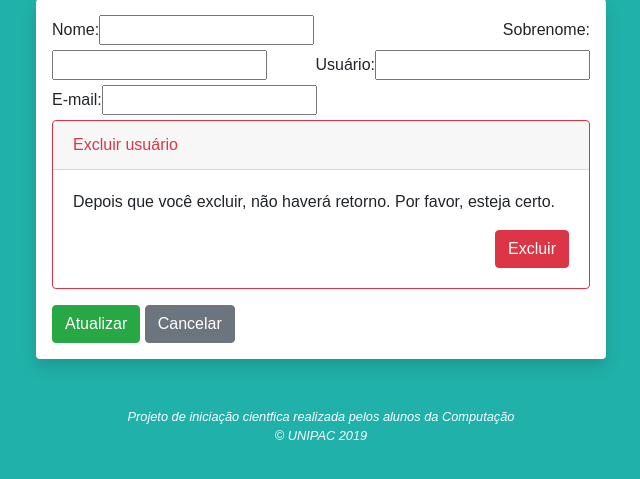
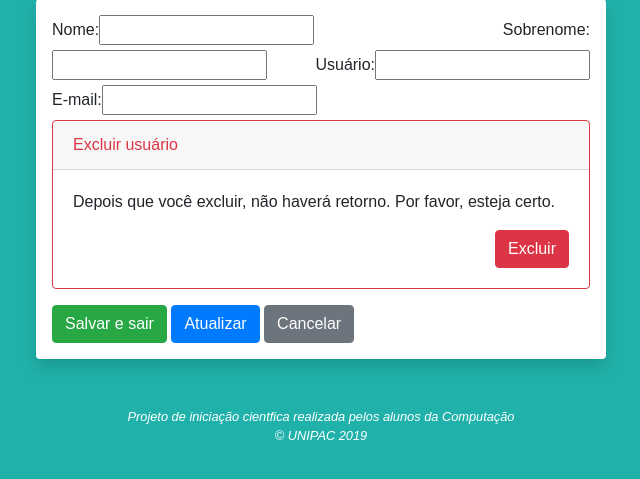
Before and after one commit to hemilioaraujo/portal_ensino, a Django app: template portal_ensino/usuarios/templates/atualizar_usuario.html in a window 1280 px wide. Shown: the part 89-568 px from the top of the page, without its empty margins (319-959 px from the left). Run offline with Django 3.2, Linux system fonts and the light colour scheme; the template is opened without the code that fills it: values that come from a table or form of the project are taken from there, others are empty; parts of the project's set-up code (start-up, migrations or seed data) failed here and were passed over; some libraries are stand-ins or nearby versions; some web fonts are replaced.

Commit message:
Adicionar botao de salvar

```diff
--- a/portal_ensino/usuarios/templates/atualizar_usuario.html
+++ b/portal_ensino/usuarios/templates/atualizar_usuario.html
@@ -27,7 +27,8 @@
                             <a href="{% url 'deletar_usuario' user.id %}" class="btn btn-danger float-right" style="max-width: 18rem;">Excluir</a>
                         </div>
                     </div>
-                    <button type="submit" class="btn btn-success">Atualizar</button>
+                    <input type="submit" class="btn btn-success" name="save" value="Salvar e sair"/>
+                    <button type="submit" class="btn btn-primary">Atualizar</button>
                     <input type="submit" class="btn btn-secondary" name="cancel" value="Cancelar" formnovalidate/>
                 </form>
             </div>
```
